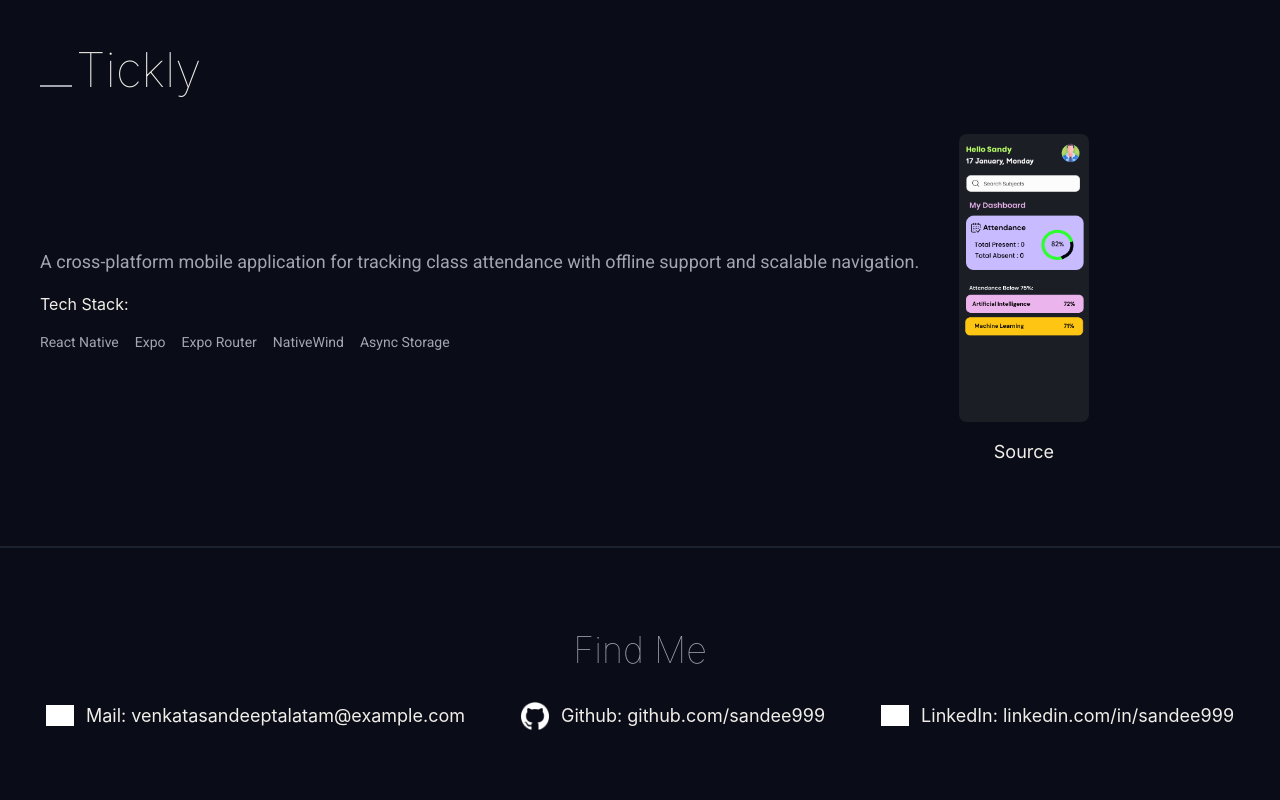
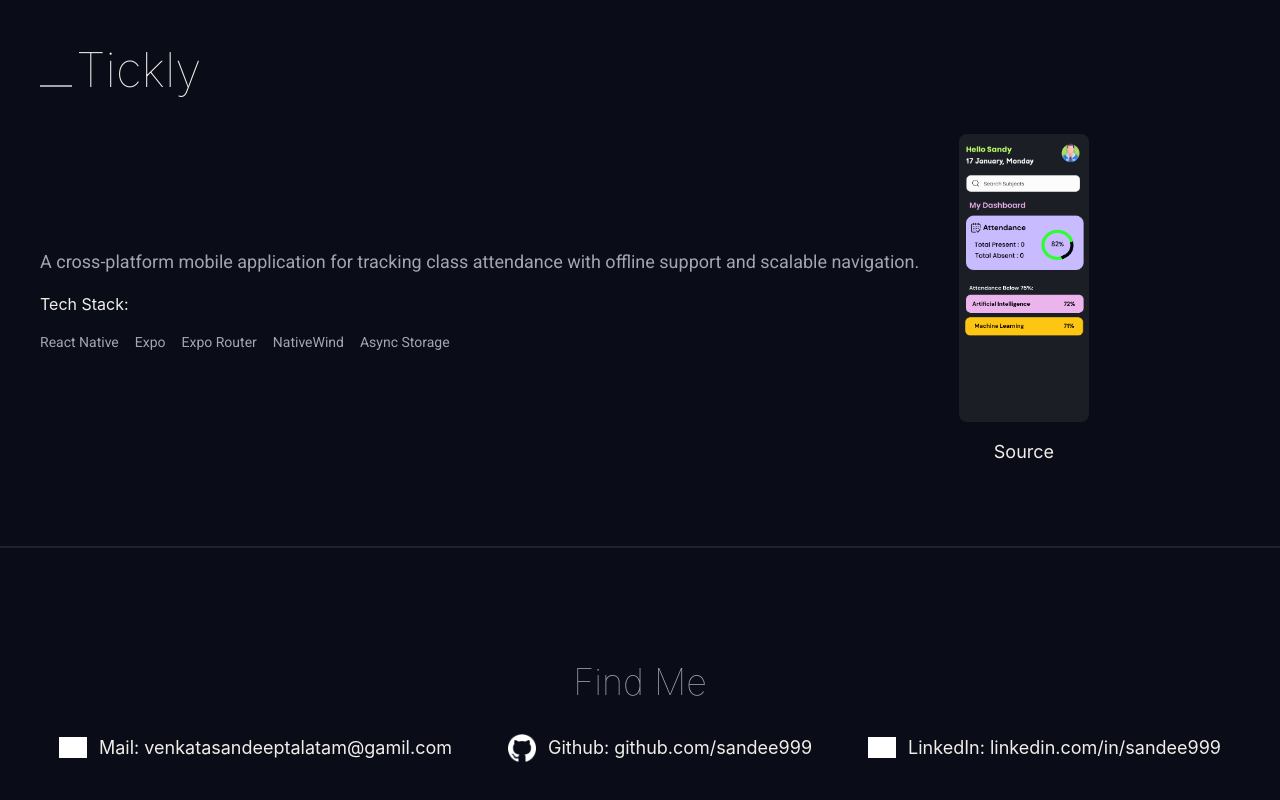
Before and after one commit to Sandee999/Portfolio, a React (Vite) app: page / in a window 1280 px wide. Shown: the part 3518-4318 px from the top of the page. Built offline with nearby package versions, Linux system fonts and the light colour scheme; grey boxes are pictures that could not be loaded; a web font is replaced by a local one.

Commit message:
assets changes

```diff
--- a/src/App.jsx
+++ b/src/App.jsx
@@ -36,7 +36,7 @@ function App() {
             </Tooltip>
           </h4>
           <div className='flex items-center gap-4 mt-8'>
-            <a href="mailto:venkatasandeeptalatam@example.com" target='_blank'>
+            <a href="mailto:venkatasandeeptalatam@gamil.com" target='_blank'>
               <div className='px-4 py-2 group flex gap-3 items-center'>
                 <img src={MailLogo} alt="Mail" className='w-5 brightness-0 invert' />
                 <p className='text-(--text) text-base group-hover:underline'>Mail</p>
@@ -70,13 +70,13 @@ function App() {
           <DisplayProject key={index} project={project} reverse={index % 2 !== 0} />
         ))}
       </section>
-      <section id="contact" className="w-full h-64 pb-16 flex flex-col items-center justify-center">
+      <section id="contact" className="w-full h-64 py-16 flex flex-col items-center justify-center">
         <h2 className='text-4xl font-thin text-(--text-muted)'>Find Me</h2>
         <div className='flex flex-wrap items-center justify-center gap-6 mt-6'>
-          <a href="mailto:venkatasandeeptalatam@example.com" target='_blank'>
+          <a href="mailto:venkatasandeeptalatam@gamil.com" target='_blank'>
             <div className='px-4 py-2 group flex gap-3 items-center'>
               <img src={MailLogo} alt="Mail" className='w-7 brightness-0 invert' />
-              <p className='text-(--text) text-lg group-hover:underline'>Mail: venkatasandeeptalatam@example.com</p>
+              <p className='text-(--text) text-lg group-hover:underline'>Mail: venkatasandeeptalatam@gamil.com</p>
             </div>
           </a>
           <a href="https://www.github.com/sandee999" target='_blank'>
```
